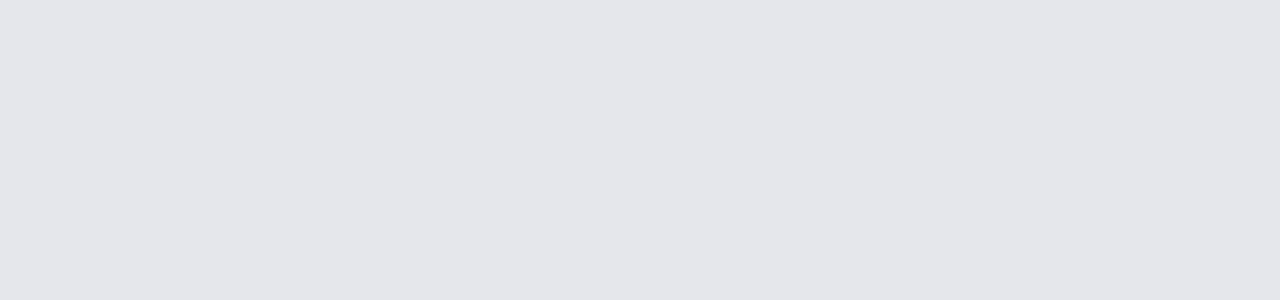
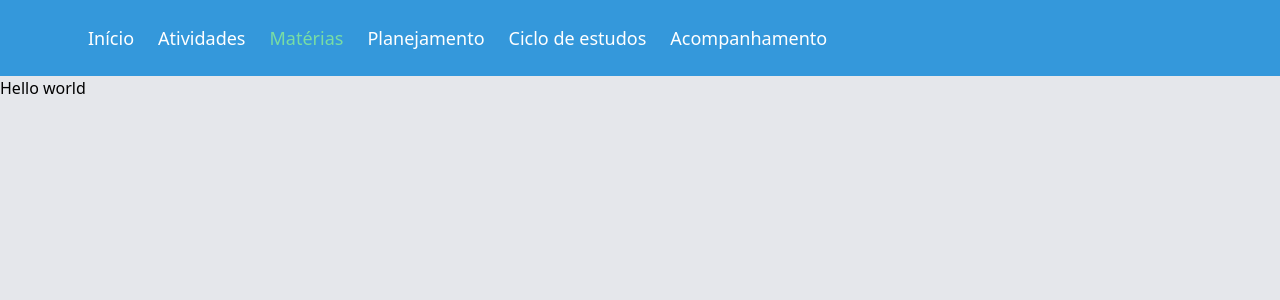
Before and after one commit to Cris-Smykel/jose-aprovado, a React (Create React App) app: page /materias in a window 1280 px wide. Before the commit this address had no page. Shown: the top 300 px of the page. Built offline with nearby package versions, Linux system fonts and the light colour scheme.

Commit message:
Header, subject add

```diff
--- a/src/App.jsx
+++ b/src/App.jsx
@@ -1,7 +1,7 @@
 import { BrowserRouter, Routes, Route } from "react-router-dom";
 import Home from "./pages/Home";
 import Activity from "./pages/Activity";
-import Revisions from "./pages/Revisions";
+import Subjects from "./pages/Subjects";
 import Planning from "./pages/Planning";
 import StudyCircle from "./pages/StudyCircle";
 import Supervision from "./pages/Supervision";
@@ -12,7 +12,7 @@ export default function App() {
       <Routes>
         <Route path="/" element={<Home />} />
         <Route path="/atividades" element={<Activity />} />
-        <Route path="/revisoes" element={<Revisions />} />
+        <Route path="/materias" element={<Subjects />} />
         <Route path="/planejamento" element={<Planning />} />
         <Route path="/ciclo-de-estudos" element={<StudyCircle />} />
         <Route path="/acompanhamento" element={<Supervision />} />
--- a/src/components/Header.jsx
+++ b/src/components/Header.jsx
@@ -74,8 +74,8 @@ function headerAnchorsData() {
     },
     {
       id: 3,
-      path: "/revisoes",
-      name: "Revisões",
+      path: "/materias",
+      name: "Matérias",
     },
     {
       id: 4,
--- a/src/pages/Revisions.jsx
+++ b/src/pages/Subjects.jsx
@@ -1,9 +1,13 @@
 import Header from "../components/Header";
 
-export default function Revisions() {
+export default function Subjects() {
   return (
     <div>
       <Header />
+
+      <main>
+        <h1>Hello world</h1>
+      </main>
     </div>
   );
 }
```
